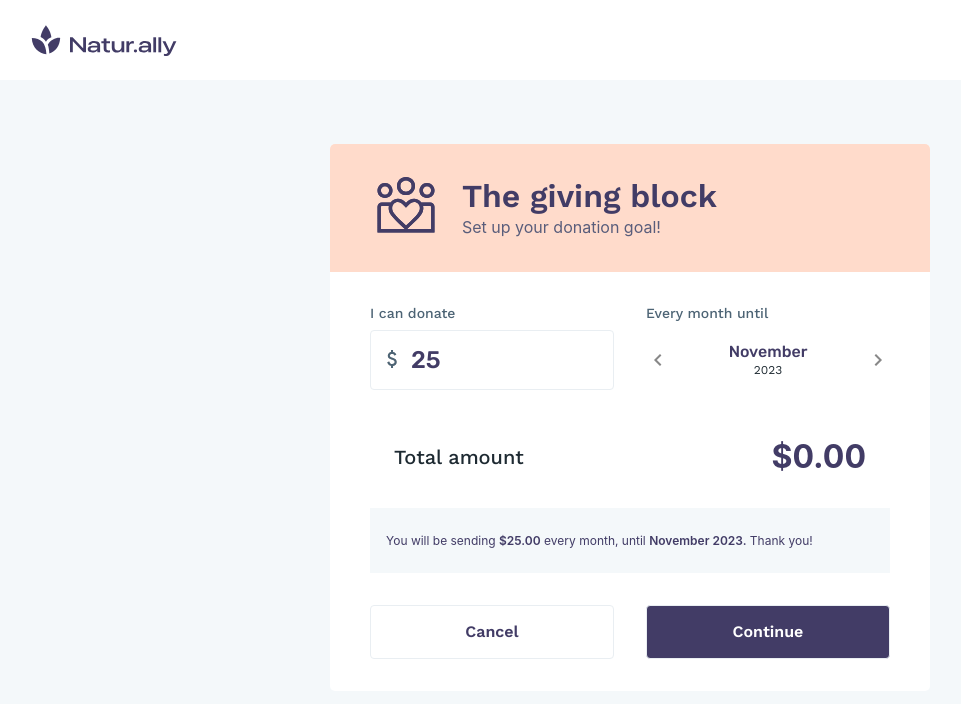
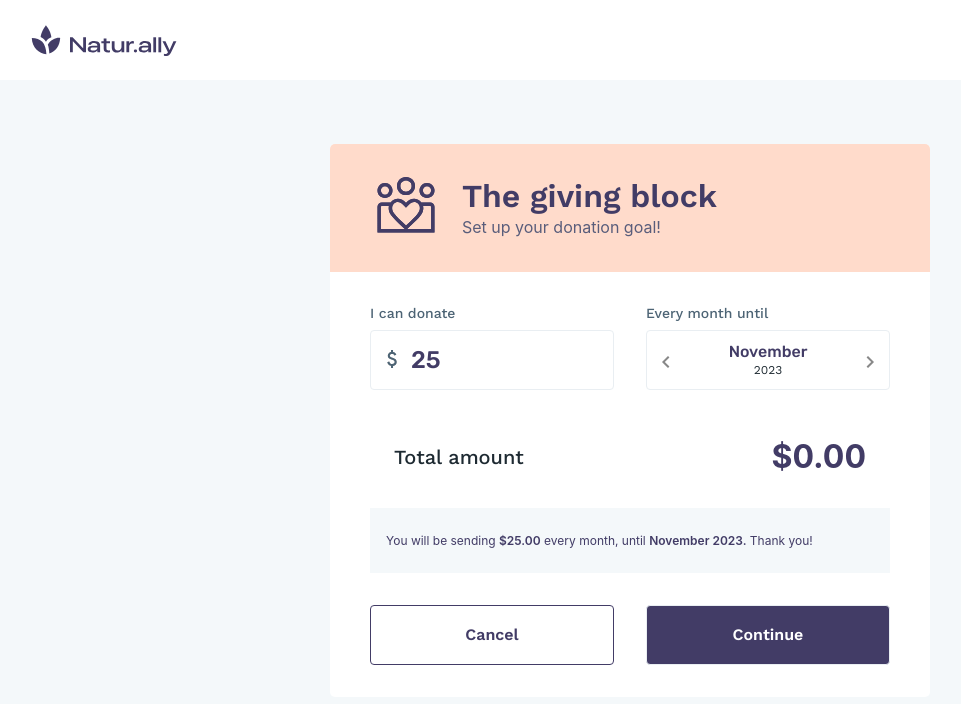
Before and after one commit to mainshum/szift, a React (Vite) app: page / in a window 1280 px wide. Shown: the top 704 px of the page, without its empty margins (10-971 px from the left). Built offline with nearby package versions, Linux system fonts and the light colour scheme; a web font is replaced by a local one.

Commit message:
feat(card): finished desktop version

```diff
--- a/src/index.css
+++ b/src/index.css
@@ -95,13 +95,4 @@
     letter-spacing: 0px;
     text-align: center;
   }
-
-  input,
-  button,
-  .date-input {
-    padding: 16px;
-    width: 100%;
-    border: 1px solid rgba(233, 238, 242, 1);
-    border-radius: 4px;
-  }
 }
--- a/src/main.tsx
+++ b/src/main.tsx
@@ -1,6 +1,7 @@
 import React, { useState } from "react";
 import ReactDOM from "react-dom/client";
 import "./index.css";
+import tw from "tailwind-styled-components";
 
 const MONTH_MS = 1000 * 60 * 60 * 24 * 30;
 const currentDate = Date.now();
@@ -19,6 +20,16 @@ const Header = () => {
     </header>
   );
 };
+
+const Input = tw.input`
+  p-[16px]
+  w-full
+  h-[60px]
+  rubik-24
+  rounded
+  border
+  border-grey
+`;
 
 const Card = () => {
   const [money, setMoney] = useState("25");
@@ -69,11 +80,11 @@ const Card = () => {
           <label className="sans-14" htmlFor="donation">
             I can donate
           </label>
-          <input
+          <Input
+            className="pl-[40px]"
             value={money}
             onChange={(e) => setMoney(e.target.value)}
             type="number"
-            className="pl-[40px] h-[60px] rubik-24"
             name="donation"
             placeholder="25"
           />
@@ -81,20 +92,24 @@ const Card = () => {
         {/* col 2 */}
         <div className="flex flex-col gap-2">
           <span className="sans-14">Every month until</span>
-          <div className="flex h-[60px] justify-between">
+          <div className="relative flex h-[60px] justify-between">
             <img
+              className="absolute top-5 left-2"
               onClick={handleDateBack}
               role="button"
               src="/chevron_left.svg"
               alt="prev-month"
             />
-            <div className="w-[144px] flex flex-col justify-center items-center date-picker">
+            <Input
+              $as="div"
+              className="flex flex-col justify-center items-center"
+            >
               <span className="rubik-16">{month}</span>
               <span className="sans-12">{year}</span>
-            </div>
+            </Input>
             <img
+              className="absolute rotate-180 top-5 right-2"
               onClick={handleDateForward}
-              className="rotate-180"
               role="button"
               src="/chevron_left.svg"
               alt="next-month"
@@ -116,15 +131,19 @@ const Card = () => {
             <span>&nbsp;Thank you!</span>
           </div>
         </section>
-        <button className="text-center sans-16 cancel-btn hidden sm:inline">
+        <Input
+          $as="button"
+          className="text-center !sans-16 cancel-btn hidden sm:inline border-midnight"
+        >
           Cancel
-        </button>
-        <button
-          className="text-center sans-16 bg-midnight text-white continue-btn"
+        </Input>
+        <Input
+          $as="button"
+          className="text-center !sans-16 bg-midnight text-white"
           type="submit"
         >
           Continue
-        </button>
+        </Input>
       </form>
     </div>
   );
--- a/tailwind.config.js
+++ b/tailwind.config.js
@@ -10,6 +10,7 @@ export default {
         stroke: "rgba(244, 248, 250, 1)",
         salmon: "rgba(255, 219, 203, 1)",
         midnight: "rgba(66, 60, 102, 1)",
+        grey: "rgba(233, 238, 242, 1)",
         purpleGrey: "rgba(89, 93, 123, 1)",
       },
       boxShadow: {
```
